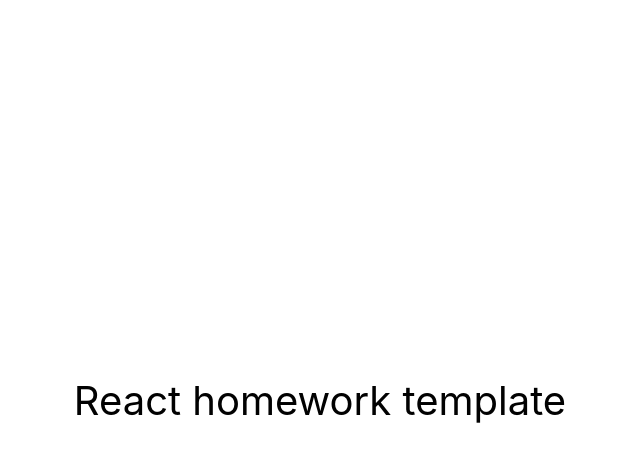
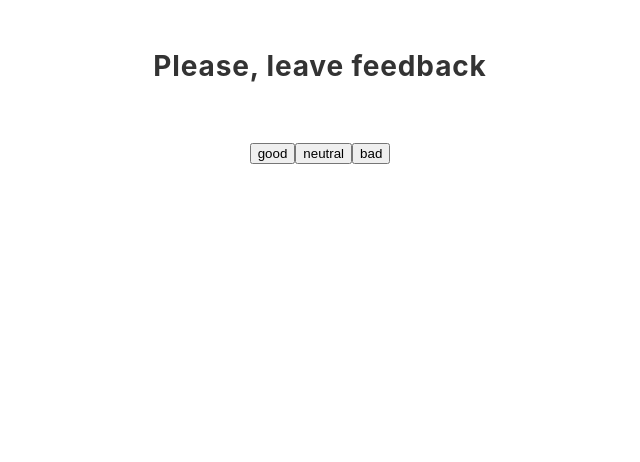
Before and after one commit to myhappyday/goit-react-hw-02-feedback, a React (Create React App) app: page / in a window 1280 px wide. Shown: the top 462 px of the page, without its empty margins (320-960 px from the left). Built offline with nearby package versions, Linux system fonts and the light colour scheme.

Commit message:
Task 1 Step 1

```diff
--- a/package.json
+++ b/package.json
@@ -4,9 +4,12 @@
   "private": true,
   "homepage": "https://myhappyday.github.io/goit-react-hw-02-feedback/",
   "dependencies": {
+    "@emotion/react": "^11.11.0",
+    "@emotion/styled": "^11.11.0",
     "@testing-library/jest-dom": "^5.16.3",
     "@testing-library/react": "^12.1.4",
     "@testing-library/user-event": "^13.5.0",
+    "prop-types": "^15.8.1",
     "react": "^18.1.0",
     "react-dom": "^18.1.0",
     "react-scripts": "5.0.1",
--- a/src/components/App.jsx
+++ b/src/components/App.jsx
@@ -1,16 +1,31 @@
-export const App = () => {
-  return (
-    <div
-      style={{
-        height: '100vh',
-        display: 'flex',
-        justifyContent: 'center',
-        alignItems: 'center',
-        fontSize: 40,
-        color: '#010101'
-      }}
-    >
-      React homework template
-    </div>
-  );
-};
+import React, { Component } from 'react';
+
+import Container from './App.styled';
+import Section from './Section';
+
+class App extends Component {
+  state = {
+    good: 0,
+    neutral: 0,
+    bad: 0,
+  };
+  render() {
+    // const { good, neutral, bad } = this.state;
+    const options = Object.keys(this.state);
+    console.log(options);
+    return (
+      <Container>
+        <Section title="Please, leave feedback"></Section>
+        <div>
+          {options.map(option => (
+            <button key={option} type="button" name={option}>
+              {option}
+            </button>
+          ))}
+        </div>
+      </Container>
+    );
+  }
+}
+
+export default App;
--- /dev/null
+++ b/src/components/App.styled.jsx
@@ -0,0 +1,13 @@
+import styled from '@emotion/styled';
+
+const Container = styled.div`
+  display: flex;
+  flex-direction: column;
+  align-items: center;
+  gap: 40px;
+  font-size: 22px;
+  padding-top: 50px;
+  padding-bottom: 50px;
+`;
+
+export default Container;
--- /dev/null
+++ b/src/components/Section/Section.jsx
@@ -0,0 +1,17 @@
+import PropTypes from 'prop-types';
+import { Title } from './Section.styled';
+
+const Section = ({ title, children }) => {
+  return (
+    <section>
+      {title && <Title>{title}</Title>}
+      {children}
+    </section>
+  );
+};
+
+Section.propTypes = {
+  title: PropTypes.string,
+};
+
+export default Section;
--- /dev/null
+++ b/src/components/Section/Section.styled.jsx
@@ -0,0 +1,13 @@
+import styled from '@emotion/styled';
+
+export const Title = styled.h2`
+  font-size: 28px;
+  line-height: 1.16;
+  letter-spacing: 0.03em;
+
+  width: 400px;
+  margin-bottom: 15px;
+  text-align: center;
+
+  color: #333;
+`;
--- /dev/null
+++ b/src/components/Section/index.js
@@ -0,0 +1 @@
+export { default } from './Section';
--- a/src/index.css
+++ b/src/index.css
@@ -13,3 +13,26 @@ code {
   font-family: source-code-pro, Menlo, Monaco, Consolas, 'Courier New',
     monospace;
 }
+
+h1,
+h1,
+h2,
+h3,
+h4,
+h5,
+h6,
+p {
+  margin: 0;
+}
+
+ul,
+ol,
+li {
+  list-style: none;
+  padding: 0;
+  margin: 0;
+}
+
+a {
+  text-decoration: none;
+}
--- a/src/index.js
+++ b/src/index.js
@@ -1,6 +1,6 @@
 import React from 'react';
 import ReactDOM from 'react-dom/client';
-import { App } from 'components/App';
+import App from 'components/App';
 import './index.css';
 
 ReactDOM.createRoot(document.getElementById('root')).render(
```
Also changed, not shown: 1 other file (tests, documents, lock files or other folders).
